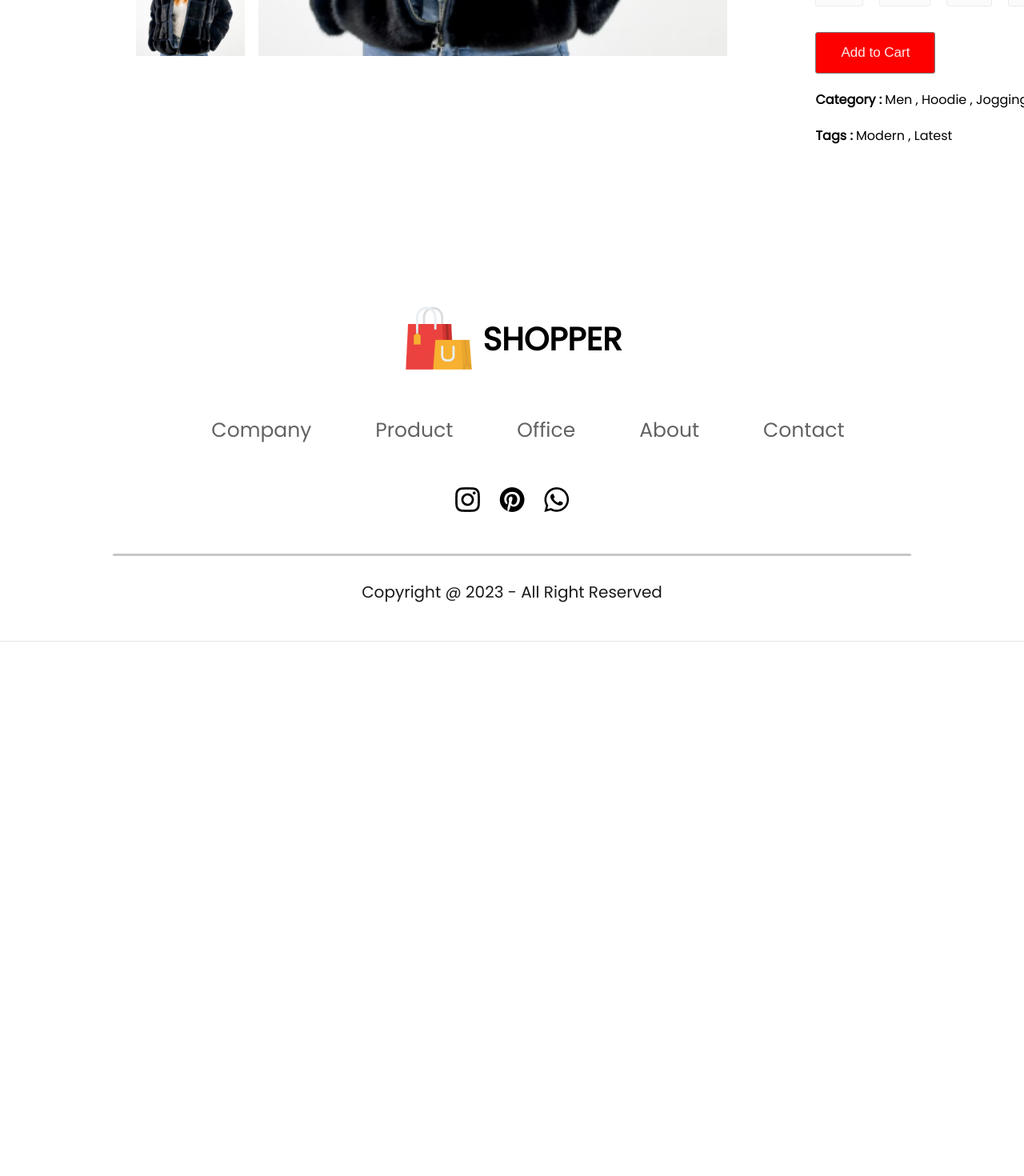
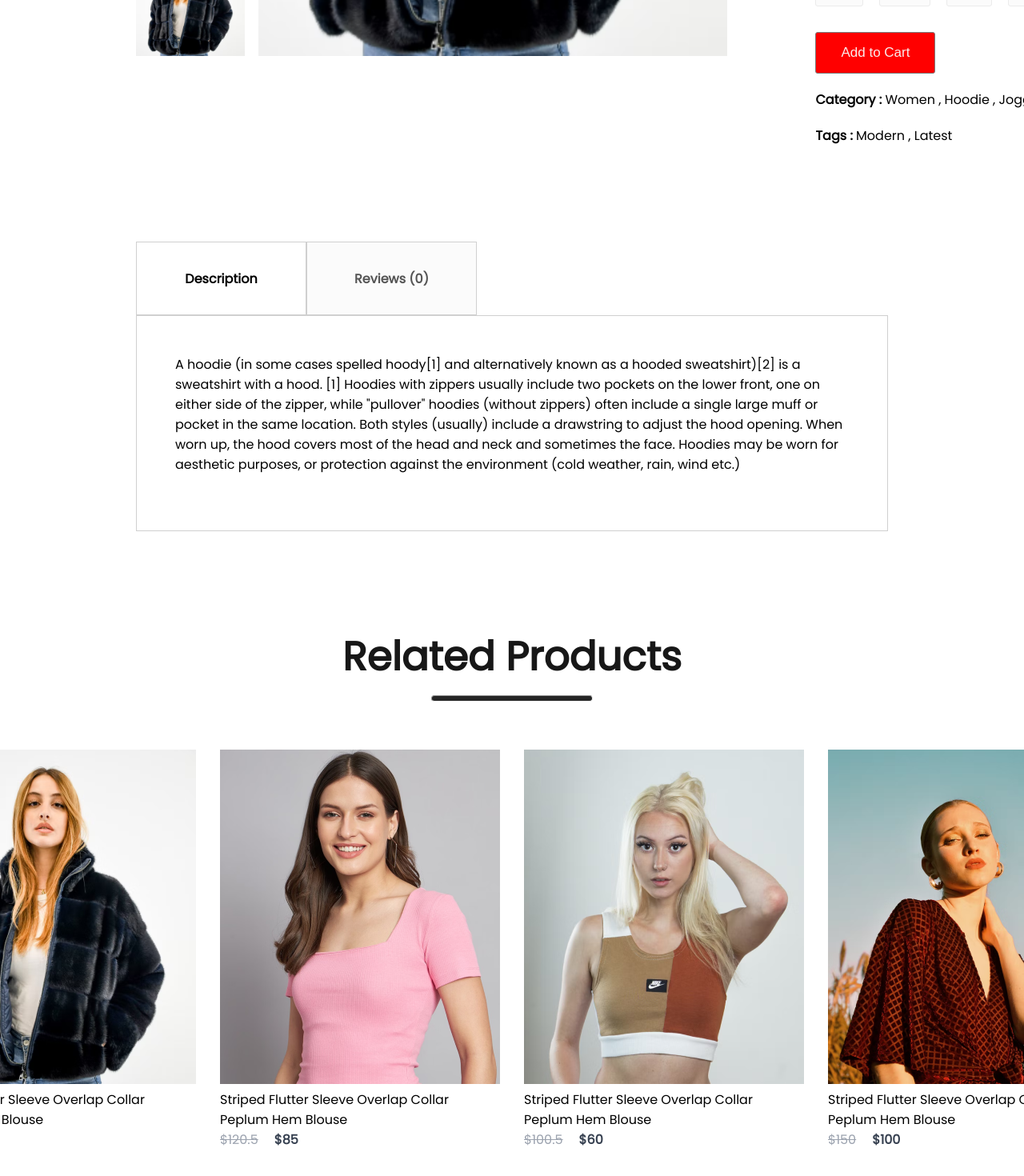
Before and after one commit to ChenAhrak/E-Commerce-app, a React (Create React App) app in the folder frontend/: page /product/1 in a window 1280 px wide. Shown: the part 848-2318 px from the top of the page at 80% size. Before the commit the page ends 1650 px from the top, so only its background shows below. Built offline with nearby package versions, Linux system fonts and the light colour scheme.

Commit message:
ProductDaisplay update

```diff
--- /dev/null
+++ b/frontend/src/Components/DescriptionBox/DescriptionBox.css
@@ -0,0 +1,35 @@
+.description-box {
+    margin: 120px 170px;
+
+}
+
+.description-box-nav {
+    display: flex;
+}
+
+.description-box-nav-box {
+    display: flex;
+    align-items: center;
+    justify-content: center;
+    /* gap: 10px; */
+    padding: 10px 20px;
+    border: 1px solid #d0d0d0;
+    font-size: 16px;
+    font-weight: 600;
+    width: 171px;
+    height: 70px;
+}
+
+.description-box-nav-box.fade {
+    background: #FBFBFB;
+    color: #555;
+}
+
+.description-box-description {
+    display: flex;
+    flex-direction: column;
+    gap: 20px;
+    border: 1px solid #d0d0d0;
+    padding: 48px;
+    padding-bottom: 70px;
+}
--- /dev/null
+++ b/frontend/src/Components/DescriptionBox/DescriptionBox.jsx
@@ -0,0 +1,28 @@
+import React from 'react'
+import './DescriptionBox.css'
+
+export const DescriptionBox = () => {
+    return (
+        <div className='description-box'>
+            <div className="description-box-nav">
+                <div className="description-box-nav-box">
+                    Description
+                </div>
+                <div className="description-box-nav-box fade">
+                    Reviews (0)
+                </div>
+            </div>
+            <div className="description-box-description">
+                <p>
+                    A hoodie (in some cases spelled hoody[1] and alternatively known as a hooded sweatshirt)[2] is a sweatshirt with a hood.
+                    [1] Hoodies with zippers usually include two pockets on the lower front, one on either side of the zipper, while "pullover" hoodies (without zippers) often include a single large muff or pocket in the same location.
+                    Both styles (usually) include a drawstring to adjust the hood opening.
+                    When worn up, the hood covers most of the head and neck and sometimes the face.
+                    Hoodies may be worn for aesthetic purposes, or protection against the environment (cold weather, rain, wind etc.)
+                </p>
+
+            </div>
+        </div>
+
+    )
+}
--- a/frontend/src/Components/Item/Item.jsx
+++ b/frontend/src/Components/Item/Item.jsx
@@ -5,16 +5,17 @@ import { Link } from 'react-router-dom'
 export const Item = (props) => {
   return (
     <div className="item">
-      <Link to={`/product/${props.id}`}><img src={props.image} alt="item-img" /></Link>
+      <Link to={`/product/${props.id}`}><img onClick={window.scroll(0, 0)} src={props.image} alt="item-img" />
+      </Link>
       <div className="item-name">
         {props.name}
       </div>
       <div className="item-prices">
+        <div className="item-old-price">
+          ${props.old_price}
+        </div>
         <div className="item-new-price">
           ${props.new_price}
-        </div>
-        <div className="item-old-price">
-          ${props.old_price}
         </div>
       </div>
     </div>
--- a/frontend/src/Components/ProductDisplay/ProductDisplay.css
+++ b/frontend/src/Components/ProductDisplay/ProductDisplay.css
@@ -63,7 +63,7 @@
 }
 
 .product-display-new-price {
-    color: #3b3939;
+    color: #181818;
 }
 
 .product-display-size p {
@@ -109,6 +109,7 @@
 
 .product-display-category {
     margin-top: 20px;
+    text-transform: capitalize;
 }
 
 .product-display-category span {
--- a/frontend/src/Components/ProductDisplay/ProductDisplay.jsx
+++ b/frontend/src/Components/ProductDisplay/ProductDisplay.jsx
@@ -53,7 +53,7 @@ export const ProductDisplay = (props) => {
                 <button>
                     Add to Cart
                 </button>
-                <p className='product-display-category'><span>Category :</span> Men , Hoodie , Jogging </p>
+                <p className='product-display-category'><span>Category :</span> {product.category} , Hoodie , Jogging </p>
                 <p className='product-display-category'><span>Tags :</span> Modern , Latest </p>
             </div>
 
--- /dev/null
+++ b/frontend/src/Components/RelatedProducts/RelatedProducts.css
@@ -0,0 +1,27 @@
+.related-products {
+    display: flex;
+    flex-direction: column;
+    align-items: center;
+    height: 90vh;
+    gap: 10px;
+
+}
+
+.related-products h1 {
+    font-size: 50px;
+    font-weight: 600;
+    color: #171717;
+}
+
+.related-products hr {
+    width: 200px;
+    height: 6px;
+    background: #252525;
+    border-radius: 10px;
+}
+
+.related-products-item {
+    margin-top: 50px;
+    display: flex;
+    gap: 30px;
+}
--- /dev/null
+++ b/frontend/src/Components/RelatedProducts/RelatedProducts.jsx
@@ -0,0 +1,21 @@
+import React from 'react'
+import './RelatedProducts.css'
+import data_product from '../Assets/data.js'
+import { Item } from '../Item/Item'
+export const RelatedProducts = () => {
+  return (
+    <div className='related-products'>
+            <h1>Related Products</h1>
+            <hr />
+            <div className="related-products-item">
+                {data_product.map((item) => {
+                    return <Item
+                                key={item.id}
+                                {...item}
+                            />
+                })}
+
+                </div>
+    </div>
+  )
+}
--- a/frontend/src/Pages/Product.jsx
+++ b/frontend/src/Pages/Product.jsx
@@ -3,6 +3,8 @@ import { ShopContext } from '../Context/ShopContext'
 import { useParams } from 'react-router-dom'
 import { Breadcrums } from '../Components/Breadcrums/Breadcrums';
 import { ProductDisplay } from '../Components/ProductDisplay/ProductDisplay';
+import { DescriptionBox } from '../Components/DescriptionBox/DescriptionBox';
+import { RelatedProducts } from '../Components/RelatedProducts/RelatedProducts';
 
 export const Product = () => {
   const { all_product } = useContext(ShopContext);
@@ -12,6 +14,8 @@ export const Product = () => {
     <div>
       <Breadcrums product={product} />
       <ProductDisplay product={product} />
+      <DescriptionBox />
+      <RelatedProducts />
     </div>
   )
 }
```
